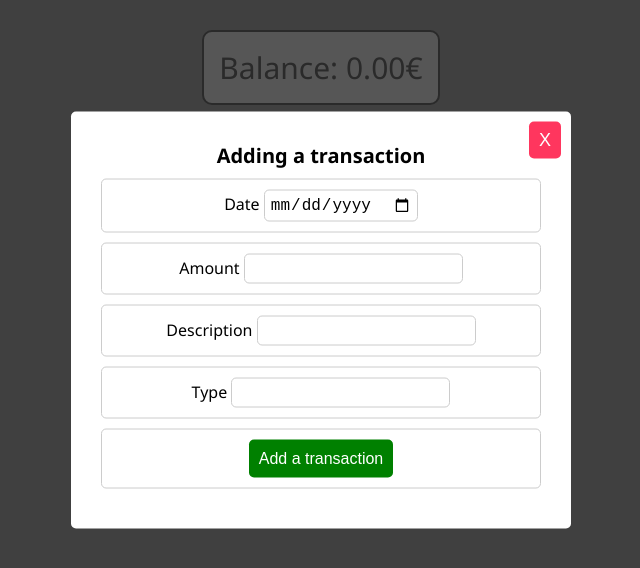
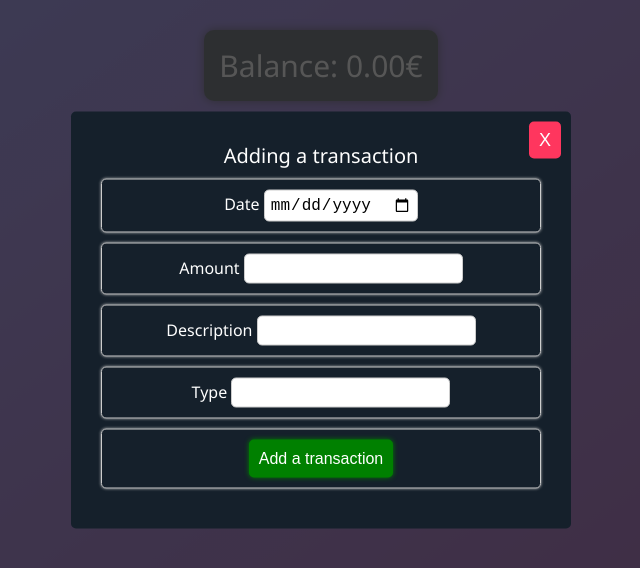
Before and after one commit to Apoll0nsLyre/account-management-web, a plain HTML site: page index.html in a window 1280 px wide. Both pictures are taken after a click on the button "Add transactions". Shown: the whole page, without its empty margins (319-959 px from the left). Drawn offline with Linux system fonts and the light colour scheme.

Commit message:
stylizing main page

```diff
--- a/index.css
+++ b/index.css
@@ -3,21 +3,21 @@
     padding: 0;
     box-sizing: border-box;
     font-weight: 350;
-    --taille-max: 100%;
+
 }
 
 body{
     font-family: 'Segoe UI', Tahoma, Geneva, Verdana, sans-serif;
-    max-height:var(--taille-max) ;
+    height: 100vh;
     margin: 0;
     padding: 0;
-    overflow-x: hidden;
-    background: linear-gradient(rgba(0,0,0,0.5),rgba(0,0,0,0.5));
+    background:linear-gradient(145deg,rgb(109, 109, 255),purple);
 }
 .main-page{
     padding-top:30px ;
     text-align: center;
     margin: 0;
+    height: 100%;
 }
 
 
@@ -25,13 +25,14 @@ body{
     margin: auto;
     width: fit-content;
     text-align: left;
-    background: white;
+    background: rgb(21, 32, 43);
     border-radius: 10px;
     padding: 10px;
-    border: 2px solid black;
-    /* animation: slideIn 1.5s ease-in-out, opacity 2s ease-in-out; */
+    box-shadow: 0px 0px 10px 0px rgba(0,0,0,0.75);
+
 }
 .account-info p{
+    color: white;
     padding: 5px;
     width: fit-content;
     border-radius: 5px;
@@ -39,12 +40,13 @@ body{
 }
 
 .transactions-container{
+    color: #fefefe;
     border-radius: 10px;
     padding: 10px;
     margin-top: 30px;
     margin-left: auto;
     margin-right: auto;
-    background-color: white;
+    background-color: rgb(21, 32, 43);
     box-shadow: 0px 0px 10px 0px rgba(0,0,0,0.75);
     width: fit-content;
     /* animation: slideIn 1.5s ease-in-out, opacity 2s ease-in-out; */
@@ -53,9 +55,10 @@ body{
 .add-button{
     margin-top: 20px;
     margin-bottom: 20px;
-    background-color: rgb(75, 93, 93);
+    background-color: green;
     color: white;
-    border: 2px solid black;
+    border: none;
+    box-shadow: 0px 0px 5px green;
     padding: 10px;
     font-size: 20px;
     cursor: pointer;
@@ -63,20 +66,22 @@ body{
     transition: background-color 0.5s ease-out;
 }
 .add-button:hover{
-    background-color: black;
+    background-color: rgb(109, 109, 255);
     color: white;
-    transition: background-color 0.5s ease-out;
+    transition: all 0.5s ease-out;
+    box-shadow: 0px 0px 5px rgb(109, 109, 255);
 }
 .delete-all{
     margin-bottom: 10px;
-    background-color: #ff365e;
+    background: #ff365e;
     color: white;
-    border: 2px solid black;
     padding: 10px;
     font-size: 10px;
     cursor: pointer;
     border-radius: 5px;
+    border: none;
     transition: background-color 0.5s ease-out;
+    box-shadow: 0px 0px 5px #ff365e;
 }
 .delete-all:hover{
     background-color: darkred;
@@ -90,10 +95,18 @@ body{
     padding: 10px;
 }
 .grid-transaction .transaction-title{
-    background-color: lightgray;
+    font-weight: 50px;
+    background: rgb(21, 32, 43);
     padding: 5px;
-    border: 1px solid black;
-    box-shadow: 0px 0px 3px rgba(0,0,0,0.75);
+    border: 1px solid gray;
+    box-shadow: 0px 0px 3px gray;
+}
+
+.bin-title{
+    color: gray;
+    /* Appliquer des rayures */
+    background-image: repeating-linear-gradient(45deg, rgb(61, 59, 59), rgb(61, 59, 59) 3px, transparent 3px, transparent 7px);
+    background-size: 10px 10px;
 }
 
 .grid-transaction div{
@@ -102,8 +115,8 @@ body{
 }
 .grid-transaction div .transaction-element{
     display: grid;
-    border-bottom: 1px solid black;
-    border-top:1px solid black;
+    border-bottom: 1px solid #fefefe;
+    border-top:1px solid #fefefe;
     text-align: center;
     margin: auto;
     width: fit-content;
@@ -127,7 +140,7 @@ body{
     display: grid;
     height: 34px;
     width: fit-content;
-    box-shadow: 0px 0px 5px 0px rgba(0,0,0,0.75);
+    box-shadow: 0px 0px 5px 0px #ff365e;
 }
 .grid-transaction .bin-element:hover{
     transition: all 0.2s ease-in-out;
@@ -135,6 +148,7 @@ body{
 }
 
 .modal-container{
+    color: #fefefe;
     visibility: hidden;
     position: fixed;
     top: 0;
@@ -167,7 +181,7 @@ body{
     max-width: 500px;
     min-width: 300px;
     padding: 30px;
-    background: #fff;
+    background: rgb(21, 32, 43);
     border-radius: 5px;
     position: absolute;
     top: 40%;
@@ -177,7 +191,7 @@ body{
 }
 .modal-title{
     font-size: 20px;
-    font-weight: 700;
+    font-weight: 400;
     margin-bottom: 10px;
 }
 .modal-container.active .modal{
@@ -213,6 +227,7 @@ form{
     padding: 10px;
     border: 1px solid #ccc;
     border-radius: 5px;
+    box-shadow: 0px 0px 3px 0px #ccc;
     font-size: 16px;
     outline: none;
 }
@@ -238,6 +253,7 @@ input:focus{
     outline: none;
     cursor: pointer;
     background: green;
+    box-shadow: 0px 0px 5px green;
     color: #fff;
     transition: background-color 0.5s ease-out;
 }
@@ -247,30 +263,3 @@ input:focus{
 }
 
 /* Animations */
-
-@keyframes opacity {
-    from{
-        opacity: 0;
-    }
-    to{
-        opacity: 1;
-    }
-}
-
-@keyframes slideIn1 {
-    from{
-        transform: translateY(100%);
-    }
-    to{
-        transform: translateY(0%);
-    }
-}
-
-@keyframes slideIn {
-    from{
-        transform: translateY(200%);
-    }
-    to{
-        transform: translateY(0%);
-    }
-}
--- a/index.html
+++ b/index.html
@@ -37,7 +37,7 @@
                                 </div>
                                 <div class="modal-input">
                                     <label for="amount">Amount</label>
-                                    <input type="float" name="amount" id="amount" required>
+                                    <input type="number" step="0.01" name="amount" id="amount" required>
                                 </div>
                                 <div class="modal-input">
                                     <label for="description">Description</label>
```
